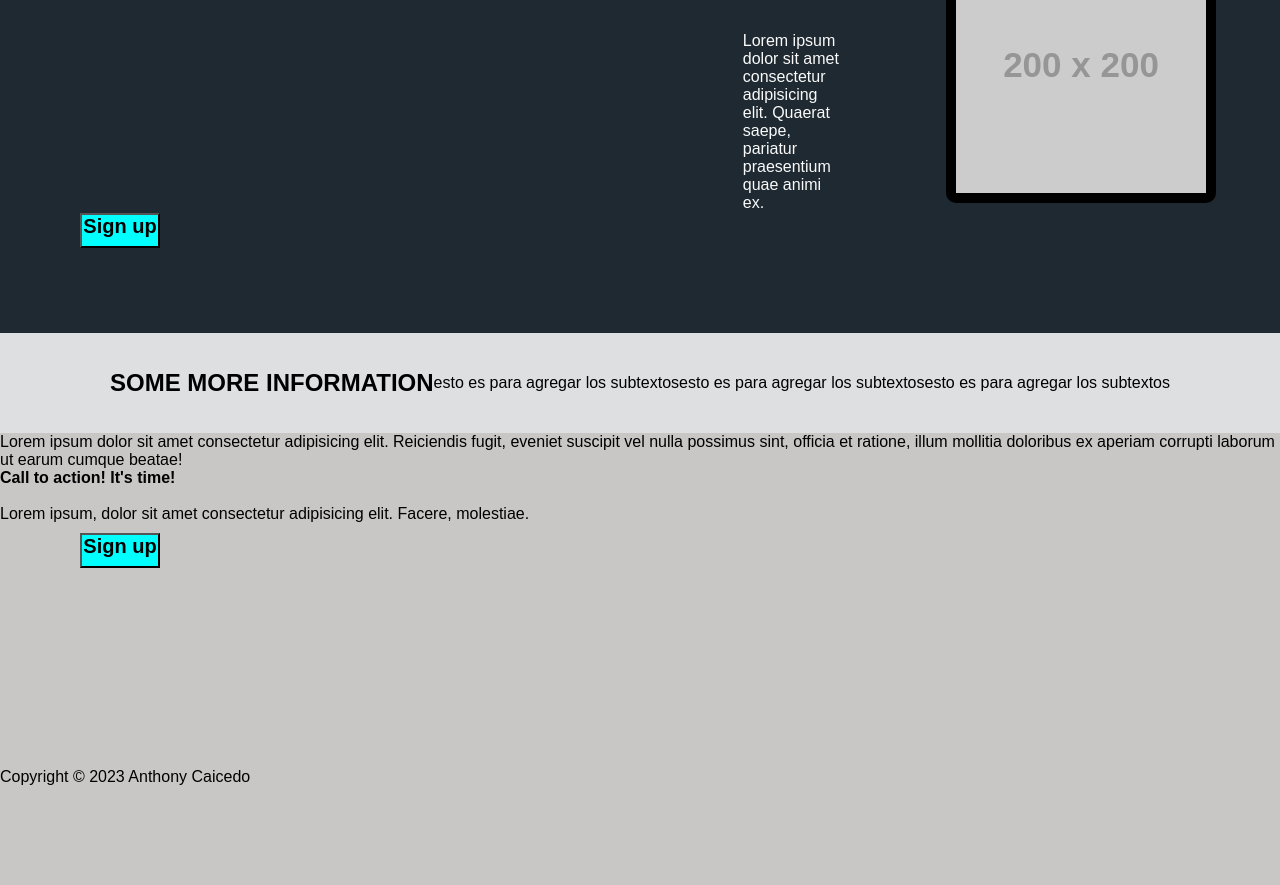
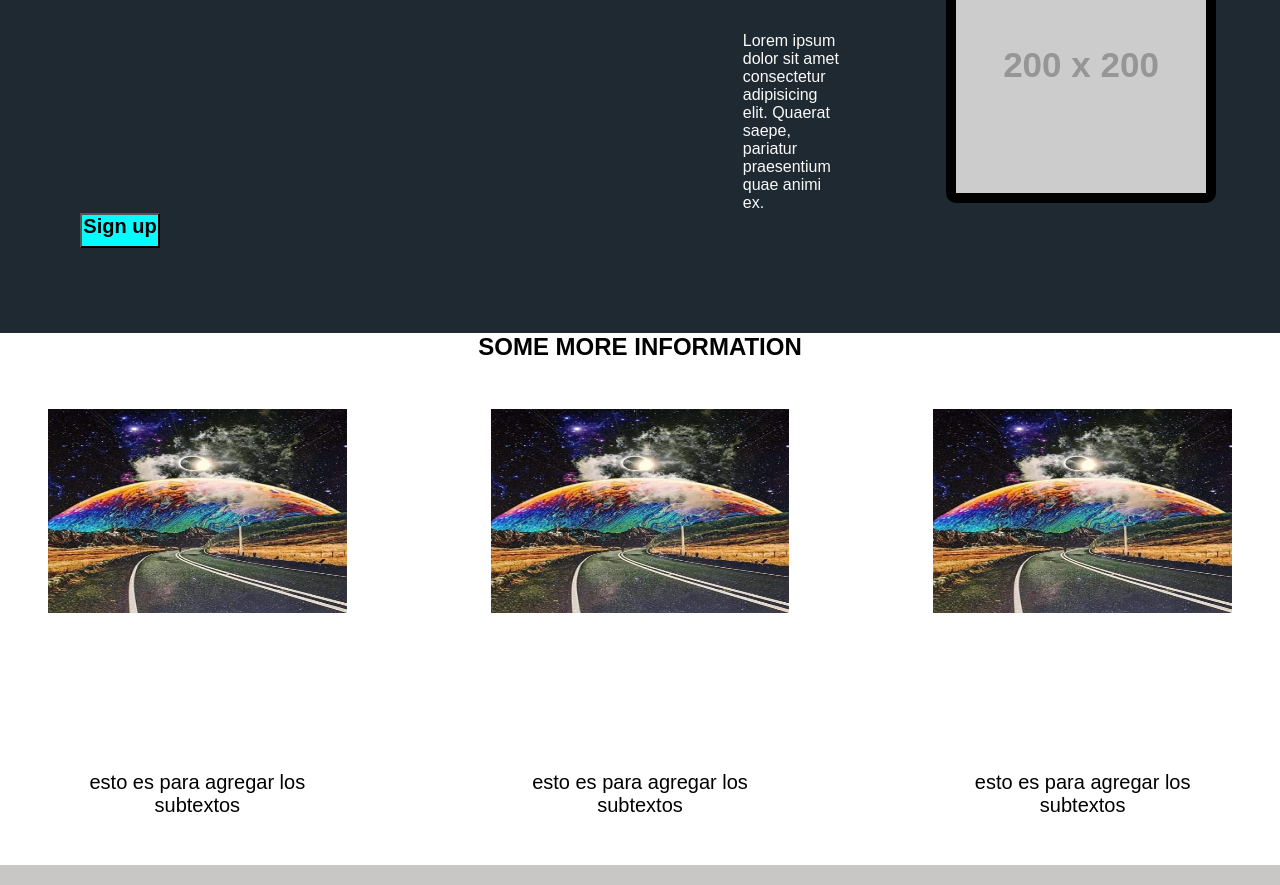
Before and after one commit to antelex98/ladin-page, a plain HTML site: page index.html in a window 1280 px wide. Shown: the part 67-952 px from the top of the page. Before the commit the page ends 853 px from the top, so only its background shows below. Drawn offline with Linux system fonts and the light colour scheme; placeholder pictures from the web are drawn by us.

Commit message:
ya arregle la parte de .information

```diff
--- a/index.html
+++ b/index.html
@@ -29,15 +29,24 @@
 
     </div>
 
+        <h2>SOME MORE INFORMATION</h2>
+
     <div class="information">
-        <h2>SOME MORE INFORMATION</h2>
-        <div class="information-img"></div>
-        <div class="information-img"></div>
-        <div class="information-img"></div>
-        <li>esto es para agregar los subtextos</li>
-        <li>esto es para agregar los subtextos</li>
-        <li>esto es para agregar los subtextos</li>
+        <div class="information-img">
+            <img src="./img/horizonte.jpg" alt="">
+            <p>esto es para agregar los subtextos</p>
+        </div>
+        <div class="information-img">
+            <img src="./img/horizonte.jpg" alt="">
+            <p>esto es para agregar los subtextos</p>
+        </div>
+        <div class="information-img">
+            <img src="./img/horizonte.jpg" alt="">
+            <p>esto es para agregar los subtextos</p>
+        </div>
+
     </div>
+
     <section>
         <p>Lorem ipsum dolor sit amet consectetur adipisicing elit. Reiciendis fugit, eveniet suscipit vel nulla possimus sint, officia et ratione, illum mollitia doloribus ex aperiam corrupti laborum ut earum cumque beatae!</p>
     </section>
--- a/style.css
+++ b/style.css
@@ -93,22 +93,37 @@ button{
 
 }
 
-.information{
-    height: 100px;
-    background-color: rgb(222, 223, 224);
-    display: flex;
-    align-items: center;
-    justify-content: center;
+h2{
+    text-align: center;
+    background-color: #fff;
 }
 
-h2 {
-    display: flex;
-    align-self: center;
-
+.information{
+   display: grid;
+   grid-template-columns: repeat(3,1fr);
+   gap: 3rem;
+   overflow: auto;
+   background-color: #fff;
+   width: 100%;
+   height: auto;
+   margin-bottom: 30px;
+   font-size: 4rem;
 }
 
-.information > li{
-    list-style: none;
-    display: flex;
-    align-items: stretch;
+.information-img{
+   display: flex;
+   flex-direction: column;
+   justify-content: space-between;
+   padding: 3rem;
+   text-align: center;
 }
+
+.information-img p{
+    margin: 0;
+    font-size: 20px;
+}
+
+.information-img img{
+    width: 100%;
+    height: 50%;
+}
```
Also changed, not shown: img/horizonte.jpg (added).
